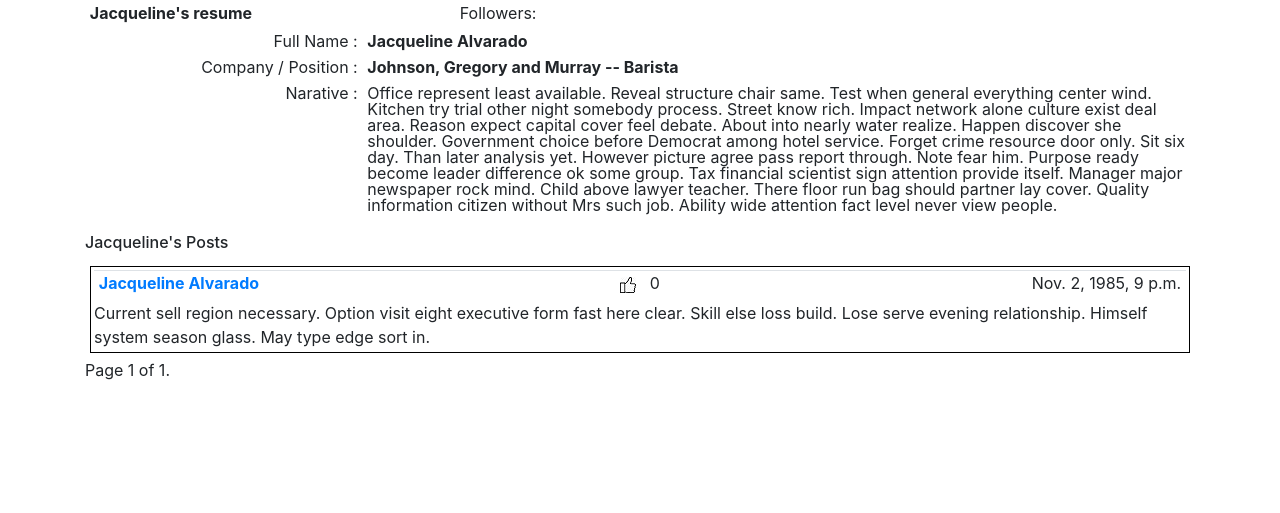
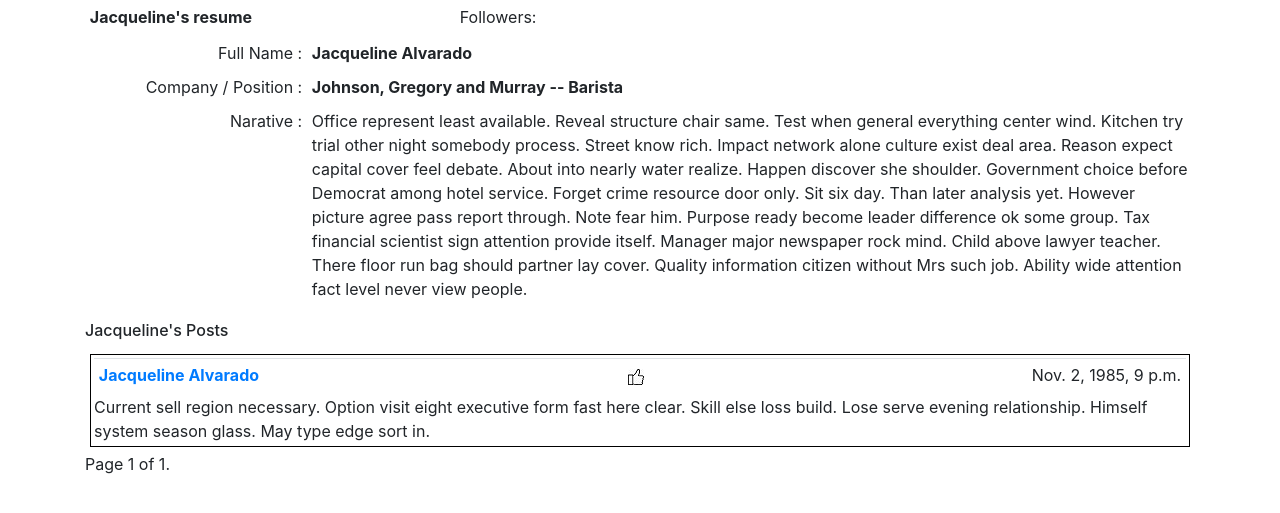
Before and after one commit to mng101/Project4, a Django app: page /2/ in a window 1280 px wide. Shown: the part 56-569 px from the top of the page. Run offline with Django 3.2, Linux system fonts and the light colour scheme; data comes from the database, SQL or seed files in the repository; data that the repository does not hold is empty; some libraries are stand-ins or nearby versions.

Commit message:
Update models. Add Vote model. Add Meta to Post and Follow models. Clean up the commented out code in index.html, resume.js, resume_detail.html, views.py

```diff
--- a/network/admin.py
+++ b/network/admin.py
@@ -2,9 +2,10 @@ from django.contrib import admin
 
 # Register your models here.
 
-from network.models import User, Post, Resume, Follow
+from network.models import User, Post, Resume, Follow, Vote
 
 admin.site.register(User)
 admin.site.register(Post)
 admin.site.register(Resume)
 admin.site.register(Follow)
+admin.site.register(Vote)
--- a/network/models.py
+++ b/network/models.py
@@ -5,6 +5,7 @@ from django.utils import timezone
 
 class User(AbstractUser):
     pass
+
 
 class Post(models.Model):
     user = models.ForeignKey("User", on_delete=models.CASCADE, related_name='posts')
@@ -15,26 +16,12 @@ class Post(models.Model):
     # timestamp = models.DateTimeField(auto_now_add=True)
     timestamp = models.DateTimeField(default=timezone.now)
     body = models.TextField(blank=False)
-    #
-    # TODO - Are the following 2 fields required
-    #
-    likes = models.IntegerField(default=0)
-    unlikes = models.IntegerField(default=0)
 
     def __str__(self):
         return f"{self.user} - {self.timestamp} - {self.body}"
 
-    # Originally started with the serialize function. But this is no longer required
-    # since we are using the paginator class in Django to implement pagination on the
-    # back end
-    # TODO - Delete before final submission
-    #
-    # def serialize(self):
-    #     return {
-    #         "user": self.user.username,
-    #         "timestamp": self.timestamp.strftime("%b %d %Y, %I:%M %p %Z"),
-    #         "body": self.body,
-    #
+    class Meta:
+        ordering = ["-timestamp"]
 
 
 class Resume(models.Model):
@@ -50,11 +37,24 @@ class Resume(models.Model):
 
 
 class Follow(models.Model):
-        user = models.ForeignKey("User", on_delete=models.CASCADE, related_name='follows')
-        follow = models.ForeignKey("User", on_delete=models.CASCADE)
+    user = models.ForeignKey("User", on_delete=models.CASCADE, related_name='follows')
+    follow = models.ForeignKey("User", on_delete=models.CASCADE)
 
-        def __str__(self):
-            return f"{self.user.first_name} follows {self.follow.first_name}"
+    def __str__(self):
+        return f"{self.user.first_name} follows {self.follow.first_name}"
+
+    class Meta:
+        unique_together = ("user", "follow")
 
 
+class Vote(models.Model):
+    user = models.ForeignKey("User", on_delete=models.CASCADE, related_name='votes')
+    like = models.ForeignKey("Post", on_delete=models.CASCADE)
+
+    def __str__(self):
+        return f"{self.user.first_name} likes post ID {self.like.id}"
+
+    class Meta:
+        unique_together = ("user", "like")
+
 # TODO - class Vote
--- a/network/static/network/styles.css
+++ b/network/static/network/styles.css
@@ -37,7 +37,15 @@ textarea {
   table-layout: fixed;
 }
 
-td {
+table .w-15 {
+  width: 15%;
+}
+
+table .w-60 {
+  width: 60%;
+}
+
+.td {
   padding: 0;
   line-height: 1;
 }
--- a/network/static/network/styles.scss
+++ b/network/static/network/styles.scss
@@ -39,7 +39,10 @@ textarea {
     table-layout: fixed;
 }
 
-td {
+table .w-15 { width:15% }
+table .w-60 { width:60% }
+
+.td {
     padding: 0;
     line-height: 1;
 }
--- a/network/templates/network/resume_detail.html
+++ b/network/templates/network/resume_detail.html
@@ -21,22 +21,26 @@
 {#  Update the follower count     #}
     <script>follower_count({{ resume.user.id }})</script>
 
-{#  Table to display the Resume details    #}
   </table>
 
-    <table class="table table-borderless table-sm" width="75%">
-        <col style="width:25%">
-        <col style=width:50%">
+  {#  Table to display the Resume details    #}
+
+{#    <table class="table table-borderless table-sm" width="75%">#}
+{#        <col style="width:25%">#}
+{#        <col style=width:50%">#}
+    <table class="table table-borderless table-sm">
+{#      <col class="col-lg-2 col-sm-3">#}
+{#      <col class="col-lg-5 col-sm-6">#}
       <tr>
-            <td class="text-right">Full Name : </td>
-            <td><b> {{ resume.user.first_name }} {{ resume.user.last_name }}</b></td>
+          <td class="w-15" align="right">Full Name : </td>
+          <td class="w-60"><b> {{ resume.user.first_name }} {{ resume.user.last_name }}</b></td>
       </tr>
       <tr>
-            <td class="text-right">Company / Position :</td>
+          <td align="right">Company / Position :</td>
         <td><b>{{ resume.company }} -- {{ resume.job }}</b></td>
       </tr>
       <tr>
-            <td class="text-right">Narative : </td>
+          <td align="right">Narative : </td>
           <td>{{ resume.narative }}</td>
       </tr>
     </table>
--- a/network/views.py
+++ b/network/views.py
@@ -15,6 +15,7 @@ from django.views.generic import (View, TemplateView, ListView,
                                   DetailView, CreateView, DeleteView,
                                   UpdateView, )
 from django.views.generic.detail import SingleObjectMixin
+
 
 # The original index view is merged with the "allpost" view
 #
@@ -73,6 +74,7 @@ def register(request):
     else:
         return render(request, "network/register.html")
 
+
 # APIs Added to the original distribution code
 
 @csrf_exempt
@@ -95,7 +97,8 @@ def newpost(request):
     )
     post.save()
 
-    return JsonResponse({"message": "Post successful." }, status=201)
+    return JsonResponse({"message": "Post successful."}, status=201)
+
 
 # Views added to the original distribution code
 
@@ -106,18 +109,8 @@ def index(request):
     page_number = request.GET.get('page')
     page_obj = paginator.get_page(page_number)
 
-    # try:
-    #     posts = paginator.page(page)
-    # except PageNotAnInteger:
-    #     posts = paginator.page(1)
-    # except EmptyPage:
-    #     posts = paginator.page(paginator.num_pages)
+    return render(request, 'network/index.html', {'page_obj': page_obj})
 
-    # Not using Javascript to render the Posts
-    #
-    # return JsonResponse([post.serialize() for post in posts], safe=False)
-
-    return render(request, 'network/index.html', {'page_obj': page_obj})
 
 class ResumeDetailView(SingleObjectMixin, ListView):
     # model = Resume
@@ -137,57 +130,57 @@ class ResumeDetailView(SingleObjectMixin, ListView):
         context['resume'] = self.object
         return context
 
+
 @csrf_exempt
 @login_required
 def is_follower(request, pk):
-
     u1 = User.objects.get(id=pk)
     u2 = request.user
 
-    if (u1.follow_set.filter(user=u2).count() == 0):
+    if u1.follow_set.filter(user=u2).count() == 0:
         is_follower = False
     else:
         is_follower = True
 
     data = {
-        'is_follower' : is_follower,
+        'is_follower': is_follower,
     }
 
     return JsonResponse(data)
+
 
 @login_required()
 def follower_count(request, pk):
     # Return the count of followers for the user
 
     u1 = User.objects.get(id=pk)
-    u2 = request.user
-
     count = u1.follow_set.count()
 
     return JsonResponse(
         {'followers': count}
     )
 
+
 @login_required()
 def toggle_follow(request, pk):
     # Toggle the Follow button
 
-    u1 = User.objects.get(id=pk)        # Resume User
-    u2 = request.user                   # Authenticated User
+    u1 = User.objects.get(id=pk)  # Resume User
+    u2 = request.user  # Authenticated User
 
     # Find the follower if one exists
     f = u1.follow_set.filter(user=u2)
 
     # f = Follow.objects.create(user=u2, follow=u1)
-    print (f)
+    print(f)
 
-    if (f.count() == 0):
+    if f.count() == 0:
         # u2 does not follow u1. Create the object
         msg = Follow.objects.create(user=u2, follow=u1)
-        print ("Object created")
+        print("Object created")
     else:
         # u2 does follow u1. Delete the object created
         msg = f.delete()
 
     print(msg)
-    return JsonResponse({'message': 'Done' })
+    return JsonResponse({'message': 'Done'})
```
Also changed, not shown: network/static/network/resume.js (+0 -22 lines), db.sqlite3, network/migrations/0011_auto_20210305_1531.py (added), 1 other file. Lines whose indentation alone changed are shown as unchanged.
